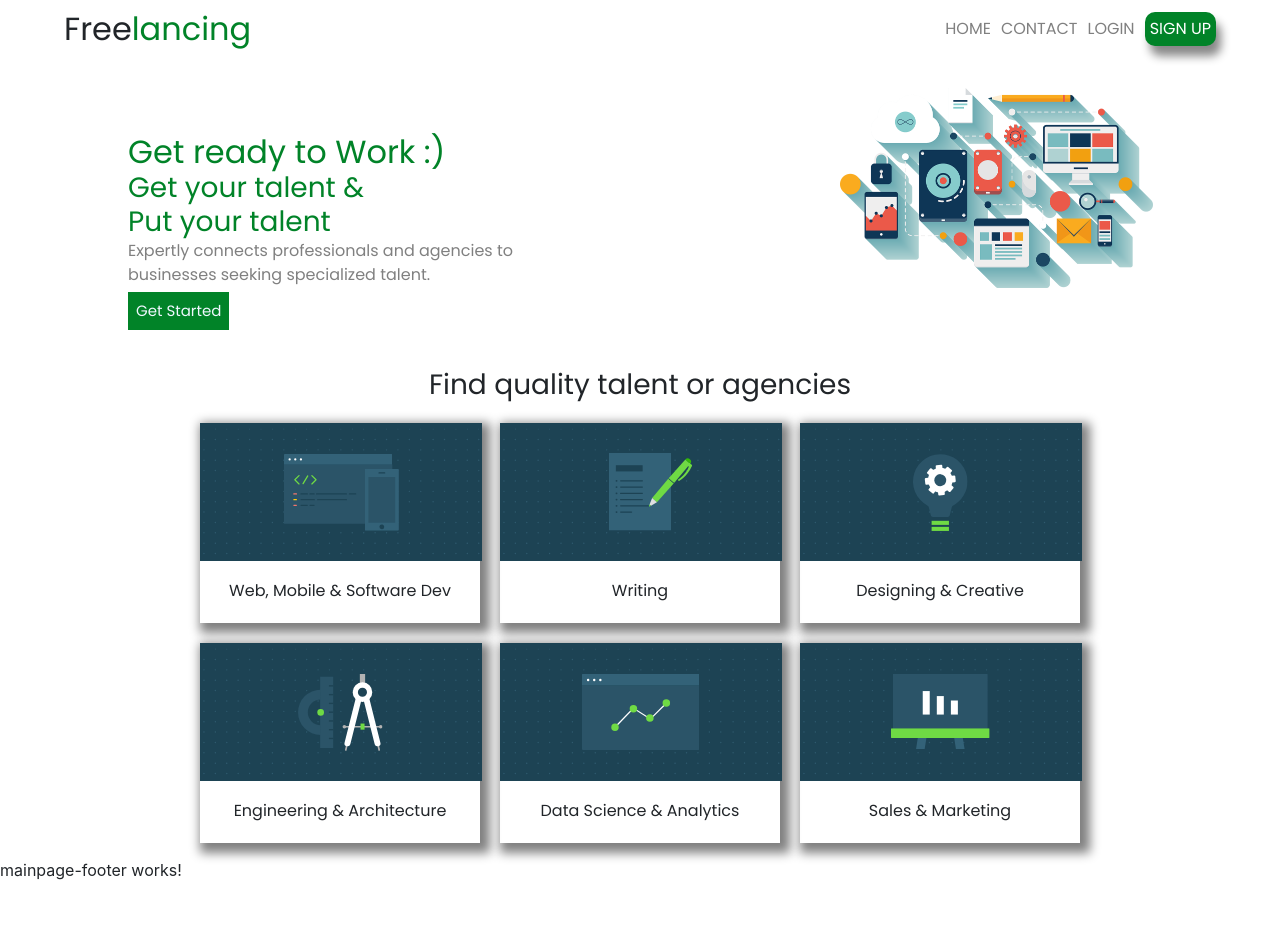
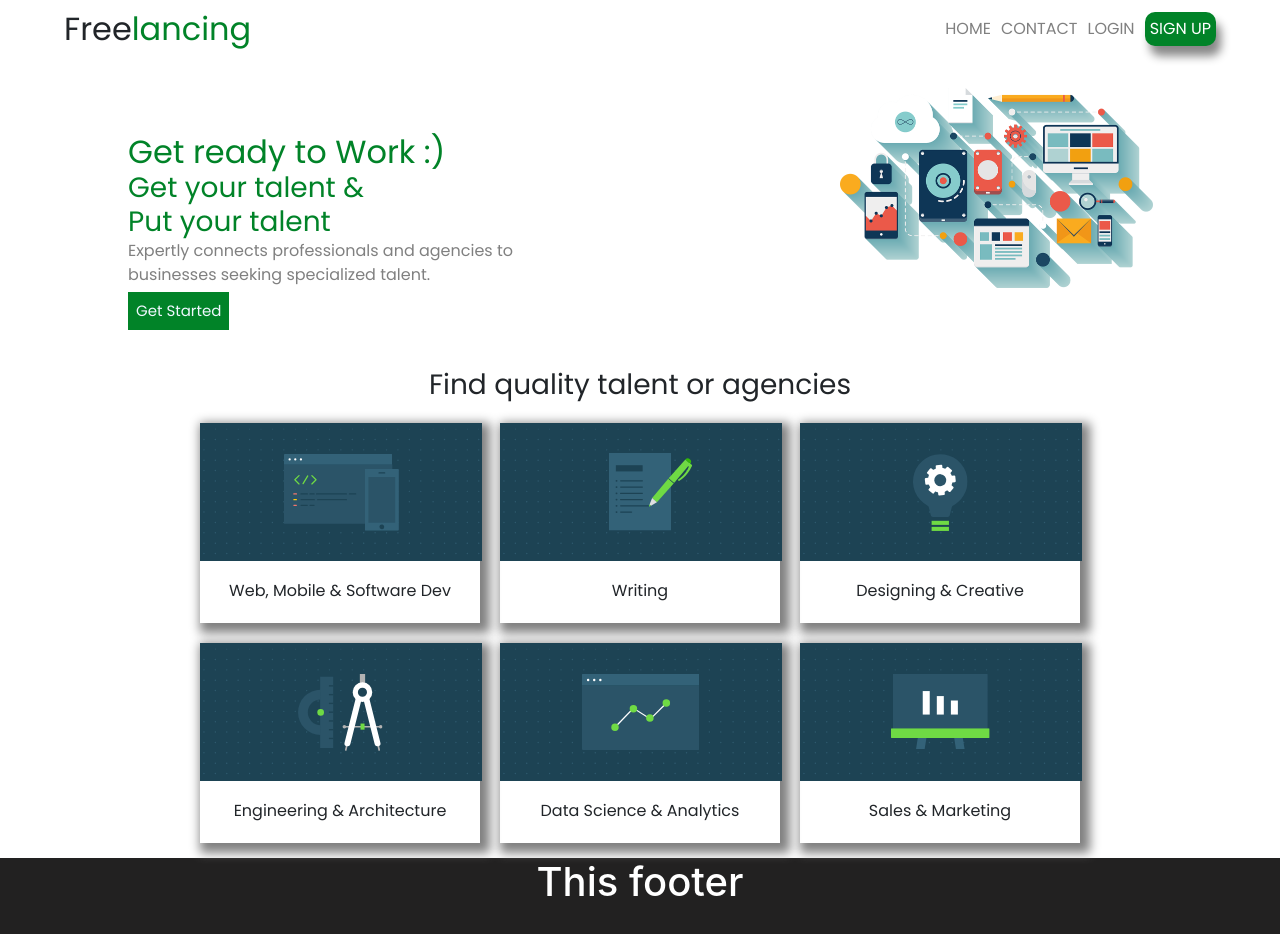
Before and after one commit to sumantv26/Freelancing, an Angular app in the folder FrontEnd/: page / in a window 1280 px wide. Shown: the top 934 px of the page. Before the commit the page ends 898 px from the top, so only its background shows below. Built offline with nearby package versions, Linux system fonts and the light colour scheme.

Commit message:
home page edit

```diff
--- a/FrontEnd/src/app/mainpage-footer/mainpage-footer.component.css
+++ b/FrontEnd/src/app/mainpage-footer/mainpage-footer.component.css
@@ -0,0 +1,8 @@
+.footer-container{
+    height: 150px;
+    background-color: rgb(34, 33, 33);
+}
+.footer-container h1{
+    color: white;
+    text-align: center;
+}
--- a/FrontEnd/src/app/mainpage-footer/mainpage-footer.component.html
+++ b/FrontEnd/src/app/mainpage-footer/mainpage-footer.component.html
@@ -1 +1,3 @@
-<p>mainpage-footer works!</p>
+<div class="footer-container">
+    <h1>This footer</h1>
+</div>
--- a/FrontEnd/src/app/mainpage-home/mainpage-home.component.css
+++ b/FrontEnd/src/app/mainpage-home/mainpage-home.component.css
@@ -39,6 +39,9 @@
     font-size: 15px;
     padding: 8px;
     outline: none;
+}
+.getstarted-btn:hover{
+    box-shadow: 5px 5px 5px gray;
 }
 
 /* cards */
```
